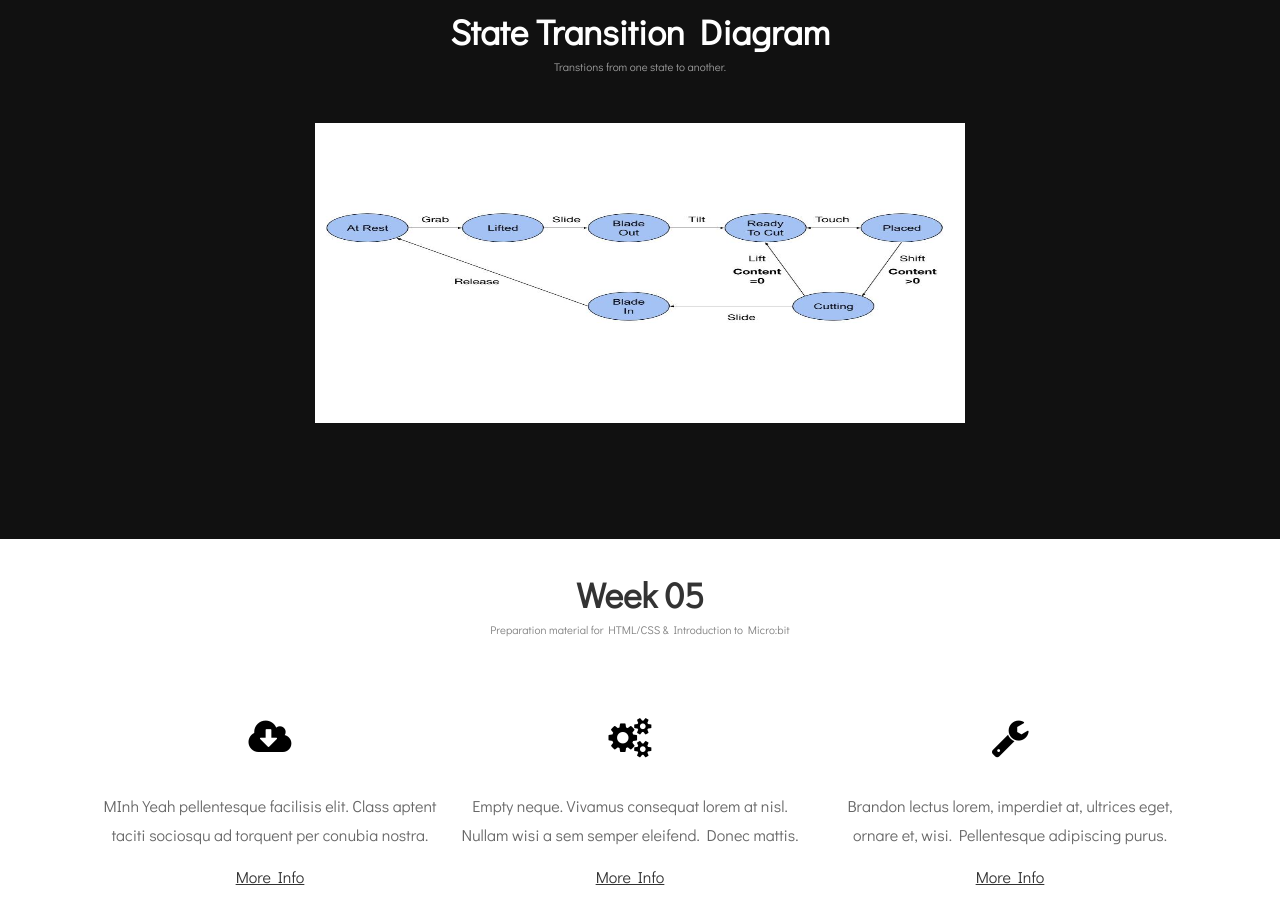
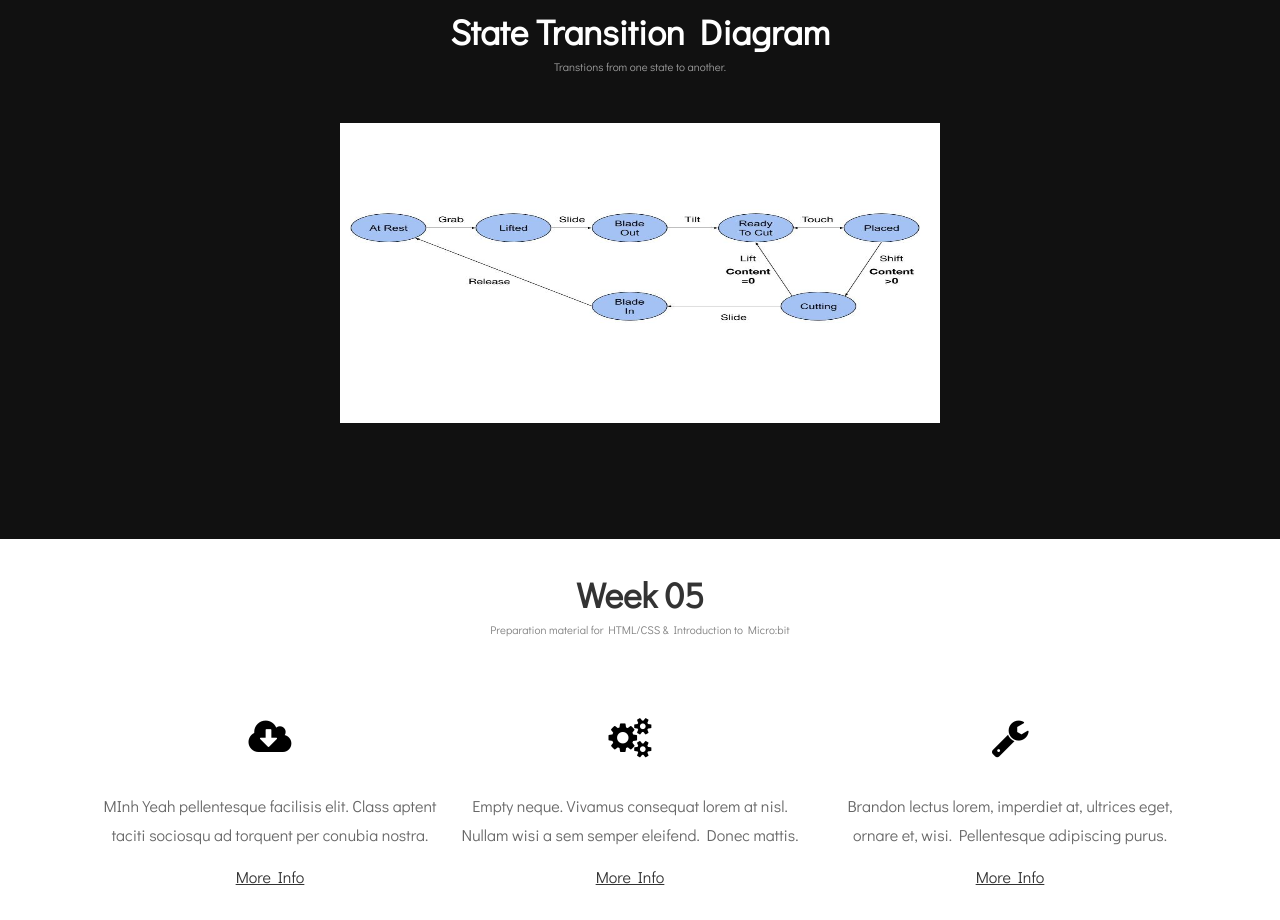
Before and after one commit to cmhuy/id2116, a plain HTML site: page index.html in a window 1280 px wide. Shown: the part 4680-5600 px from the top of the page. Drawn offline with Linux system fonts and the light colour scheme.

Commit message:
erfdagsfd

```diff
--- a/index.html
+++ b/index.html
@@ -180,7 +180,7 @@
 			<h2>State Transition Diagram</h2>
 			<span class="byline">Transtions from one state to another.</span>
 		</div>
-		<img src="images/wk4STD.jpg" width="650" height="300">
+		<img src="images/wk4STD.jpg" width="600" height="300">
 
 </div>
 
```
